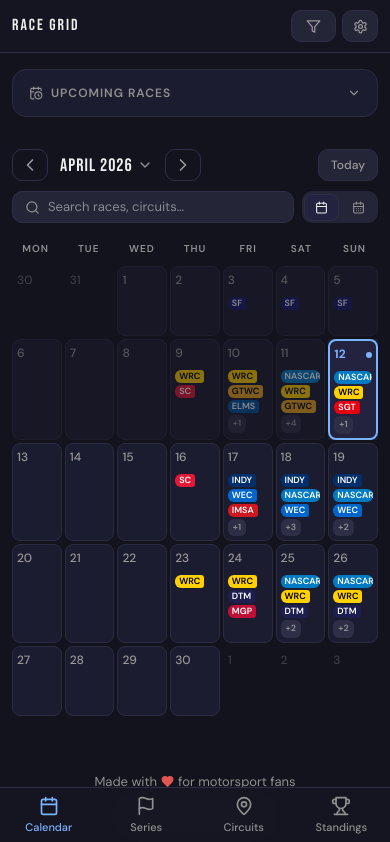
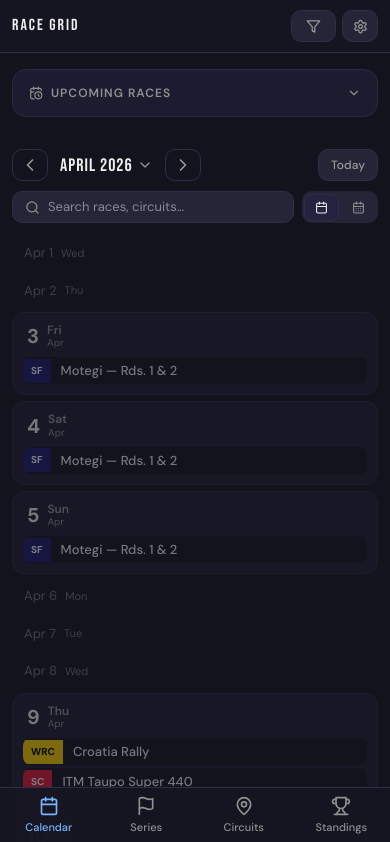
Before and after one commit to bogdankf1/race-grid, a Next.js app: page / in a window 390 px wide. Shown: the top 842 px of the page. Built offline with nearby package versions, Linux system fonts and the light colour scheme.

Commit message:
Introduce mobile-friendly event list: add `MobileEventList` component and integrate into `CalendarGrid` with responsive styles adjustments.

```diff
--- a/src/components/CalendarGrid.tsx
+++ b/src/components/CalendarGrid.tsx
@@ -1,6 +1,6 @@
 'use client'
 
-import { useMemo, useState, useRef } from 'react'
+import { useMemo, useState, useRef, useCallback } from 'react'
 import { ChevronLeft, ChevronRight, ChevronDown, Calendar, CalendarDays } from 'lucide-react'
 import {
   startOfMonth, endOfMonth, startOfWeek, endOfWeek,
@@ -9,6 +9,7 @@ import {
   isSameMonth, isToday as isDateToday,
 } from 'date-fns'
 import { DayCell } from './DayCell'
+import { MobileEventList } from './MobileEventList'
 import { CalendarSearch } from './CalendarSearch'
 import { SwipeContainer } from './SwipeContainer'
 import { MonthYearPicker } from './MonthYearPicker'
@@ -64,6 +65,7 @@ export function CalendarGrid({
 }: CalendarGridProps) {
   const [pickerOpen, setPickerOpen] = useState(false)
   const monthLabelRef = useRef<HTMLButtonElement>(null)
+  const mobileListRef = useRef<HTMLDivElement>(null)
 
   const currentDate = useMemo(() => {
     const [year, m] = month.split('-').map(Number)
@@ -89,6 +91,18 @@ export function CalendarGrid({
   const days = viewMode === 'week' ? weekDays : monthDays
   const nextRaceDay = useMemo(() => findNextRaceDay(events), [events])
 
+  const mobileDays = useMemo(() => days.map(day => {
+    const dateStr = format(day, 'yyyy-MM-dd')
+    return {
+      dateStr,
+      day,
+      isCurrentMonth: viewMode === 'week' ? true : isSameMonth(day, currentDate),
+      isToday: isDateToday(day),
+      isNextRaceDay: dateStr === nextRaceDay,
+      isHighlighted: dateStr === highlightDate,
+    }
+  }), [days, viewMode, currentDate, nextRaceDay, highlightDate])
+
   // Navigation
   const goToPrev = () => {
     if (viewMode === 'week') {
@@ -104,12 +118,21 @@ export function CalendarGrid({
       onMonthChange(format(addMonths(currentDate, 1), 'yyyy-MM'))
     }
   }
+  const scrollMobileToToday = useCallback(() => {
+    setTimeout(() => {
+      const todayStr = format(new Date(), 'yyyy-MM-dd')
+      const el = mobileListRef.current?.querySelector(`[data-mobile-date="${todayStr}"]`) as HTMLElement | null
+      el?.scrollIntoView({ behavior: 'smooth', block: 'center' })
+    }, 50)
+  }, [])
+
   const goToToday = () => {
     if (viewMode === 'week') {
       onWeekStartChange(format(startOfWeek(new Date(), { weekStartsOn: 1 }), 'yyyy-MM-dd'))
     } else {
       onMonthChange(format(new Date(), 'yyyy-MM'))
     }
+    scrollMobileToToday()
   }
 
   // When switching modes, sync the date context
@@ -266,7 +289,8 @@ export function CalendarGrid({
         </div>
       </div>
 
-      {/* Weekday headers */}
+      {/* Desktop/tablet: weekday headers + day grid */}
+      <div className="rg-calendar-desktop">
         <div
           style={{
             display: 'grid',
@@ -294,7 +318,6 @@ export function CalendarGrid({
           ))}
         </div>
 
-      {/* Day grid — swipeable */}
         <SwipeContainer
           onSwipeLeft={goToNext}
           onSwipeRight={goToPrev}
@@ -335,5 +358,17 @@ export function CalendarGrid({
           )}
         </SwipeContainer>
       </div>
+
+      {/* Mobile: vertical event list */}
+      <div className="rg-calendar-mobile" ref={mobileListRef}>
+        <SwipeContainer
+          onSwipeLeft={goToNext}
+          onSwipeRight={goToPrev}
+          contentKey={viewMode === 'week' ? weekStart : month}
+        >
+          <MobileEventList days={mobileDays} events={events} locale={locale} />
+        </SwipeContainer>
+      </div>
+    </div>
   )
 }
--- /dev/null
+++ b/src/components/MobileEventList.tsx
@@ -0,0 +1,242 @@
+'use client'
+
+import Link from 'next/link'
+import { DaySeriesInfo } from '@/hooks/useCalendarEvents'
+import { type Locale } from '@/lib/i18n'
+
+interface MobileEventListProps {
+  days: { dateStr: string; day: Date; isCurrentMonth: boolean; isToday: boolean; isNextRaceDay: boolean; isHighlighted: boolean }[]
+  events: Map<string, DaySeriesInfo[]>
+  locale: Locale
+}
+
+function cleanEventName(name: string): string {
+  return name
+    .replace(/Grand Prix/gi, 'GP')
+    .replace(/\d+\.\s*/g, '')
+    .replace(/^NLS\s*\d+\s*[—–-]\s*/i, '')
+}
+
+function formatWeekday(date: Date, locale: Locale): string {
+  const loc = locale === 'uk' ? 'uk-UA' : 'en-US'
+  return date.toLocaleDateString(loc, { weekday: 'short' })
+}
+
+function formatMonthDay(date: Date, locale: Locale): string {
+  const loc = locale === 'uk' ? 'uk-UA' : 'en-US'
+  return date.toLocaleDateString(loc, { month: 'short', day: 'numeric' })
+}
+
+export function MobileEventList({ days, events, locale }: MobileEventListProps) {
+  const today = new Date().toISOString().slice(0, 10)
+
+  return (
+    <div style={{ display: 'flex', flexDirection: 'column', gap: 6 }}>
+      {days.filter(d => d.isCurrentMonth).map(({ dateStr, day, isToday, isNextRaceDay, isHighlighted }) => {
+        const infos = events.get(dateStr) || []
+        const isPast = !isToday && dateStr < today
+        const hasEvents = infos.length > 0
+
+        // Empty day — compact single line
+        if (!hasEvents) {
+          return (
+            <Link
+              key={dateStr}
+              href={`/day/${dateStr}`}
+              data-mobile-date={dateStr}
+              style={{
+                display: 'flex',
+                alignItems: 'center',
+                gap: 8,
+                padding: '6px 12px',
+                textDecoration: 'none',
+                color: 'inherit',
+                opacity: isPast ? 0.35 : 0.6,
+                transition: 'opacity 0.2s',
+              }}
+            >
+              <span style={{
+                fontSize: 13,
+                fontWeight: isToday ? 700 : 400,
+                color: isToday ? 'var(--rg-text)' : 'var(--rg-text3)',
+              }}>
+                {formatMonthDay(day, locale)}
+              </span>
+              <span style={{
+                fontSize: 11,
+                color: 'var(--rg-text3)',
+                fontWeight: 400,
+              }}>
+                {formatWeekday(day, locale)}
+              </span>
+              {isToday && (
+                <span style={{
+                  fontSize: 9,
+                  fontWeight: 700,
+                  textTransform: 'uppercase',
+                  letterSpacing: 0.5,
+                  color: 'var(--rg-text3)',
+                  background: 'var(--rg-elevated)',
+                  padding: '2px 6px',
+                  borderRadius: 4,
+                  border: '1px solid var(--rg-border)',
+                }}>
+                  today
+                </span>
+              )}
+            </Link>
+          )
+        }
+
+        // Day with events — card style
+        const accentColor = isNextRaceDay
+          ? 'var(--rg-link)'
+          : isHighlighted
+            ? 'var(--rg-success)'
+            : undefined
+
+        return (
+          <div
+            key={dateStr}
+            data-mobile-date={dateStr}
+            style={{
+              opacity: isPast ? 0.45 : 1,
+              transition: 'opacity 0.2s',
+              background: 'var(--rg-surface)',
+              borderRadius: 12,
+              border: `1px solid ${accentColor || 'var(--rg-card-border)'}`,
+              boxShadow: isNextRaceDay
+                ? '0 0 12px rgba(122,179,255,0.15)'
+                : isHighlighted
+                  ? '0 0 12px rgba(74,222,128,0.15)'
+                  : undefined,
+              overflow: 'hidden',
+            }}
+          >
+            {/* Date header */}
+            <Link
+              href={`/day/${dateStr}`}
+              style={{
+                display: 'flex',
+                alignItems: 'center',
+                gap: 8,
+                padding: '10px 14px 6px',
+                textDecoration: 'none',
+                color: 'inherit',
+              }}
+            >
+              <span style={{
+                fontSize: 20,
+                fontWeight: 700,
+                color: isNextRaceDay
+                  ? 'var(--rg-link)'
+                  : isToday
+                    ? 'var(--rg-text)'
+                    : 'var(--rg-text)',
+                lineHeight: 1,
+              }}>
+                {day.getDate()}
+              </span>
+              <div style={{ display: 'flex', flexDirection: 'column', gap: 0 }}>
+                <span style={{
+                  fontSize: 12,
+                  fontWeight: 600,
+                  color: isNextRaceDay ? 'var(--rg-link)' : 'var(--rg-text2)',
+                  lineHeight: 1.2,
+                }}>
+                  {formatWeekday(day, locale)}
+                </span>
+                <span style={{
+                  fontSize: 10,
+                  color: 'var(--rg-text3)',
+                  lineHeight: 1.2,
+                }}>
+                  {day.toLocaleDateString(locale === 'uk' ? 'uk-UA' : 'en-US', { month: 'short' })}
+                </span>
+              </div>
+              {isToday && (
+                <span style={{
+                  fontSize: 9,
+                  fontWeight: 700,
+                  textTransform: 'uppercase',
+                  letterSpacing: 0.5,
+                  color: 'var(--rg-text3)',
+                  background: 'var(--rg-elevated)',
+                  padding: '2px 6px',
+                  borderRadius: 4,
+                  border: '1px solid var(--rg-border)',
+                  marginLeft: 'auto',
+                }}>
+                  today
+                </span>
+              )}
+              {isNextRaceDay && !isToday && (
+                <span style={{
+                  fontSize: 9,
+                  fontWeight: 700,
+                  textTransform: 'uppercase',
+                  letterSpacing: 0.5,
+                  color: 'var(--rg-link)',
+                  marginLeft: 'auto',
+                }}>
+                  next up
+                </span>
+              )}
+            </Link>
+
+            {/* Event rows */}
+            <div style={{ display: 'flex', flexDirection: 'column', gap: 3, padding: '2px 10px 10px' }}>
+              {infos.map((info) => (
+                <Link
+                  key={info.series.id}
+                  href={`/day/${dateStr}?event=${info.eventIds[0]}`}
+                  style={{
+                    display: 'flex',
+                    alignItems: 'center',
+                    gap: 0,
+                    textDecoration: 'none',
+                    color: 'inherit',
+                    borderRadius: 8,
+                    overflow: 'hidden',
+                    background: 'var(--rg-bg)',
+                  }}
+                >
+                  <span
+                    style={{
+                      padding: '7px 8px',
+                      background: info.series.color,
+                      color: info.series.textColor,
+                      fontSize: 10,
+                      fontWeight: 700,
+                      whiteSpace: 'nowrap',
+                      flexShrink: 0,
+                      lineHeight: 1,
+                    }}
+                  >
+                    {info.series.shortName}
+                  </span>
+                  <span
+                    style={{
+                      padding: '7px 10px',
+                      color: 'var(--rg-text)',
+                      fontSize: 13,
+                      fontWeight: 500,
+                      overflow: 'hidden',
+                      textOverflow: 'ellipsis',
+                      whiteSpace: 'nowrap',
+                      minWidth: 0,
+                      flex: 1,
+                      lineHeight: 1,
+                    }}
+                  >
+                    {cleanEventName(info.eventNames[0])}
+                  </span>
+                </Link>
+              ))}
+            </div>
+          </div>
+        )
+      })}
+    </div>
+  )
+}
--- a/src/hooks/useCalendarEvents.ts
+++ b/src/hooks/useCalendarEvents.ts
@@ -8,6 +8,7 @@ import { ALL_SERIES } from '@/data/series-registry'
 export interface DaySeriesInfo {
   series: SeriesConfig
   eventNames: string[]
+  eventIds: string[]
 }
 
 export function buildEventMap(
@@ -22,27 +23,28 @@ export function buildEventMap(
 
   for (const series of selectedSeries) {
     for (const event of series.events) {
-      const seriesDateEvents = new Map<string, string>()
+      const seriesDateEvents = new Map<string, { name: string; id: string }>()
 
       for (const session of event.sessions) {
         if (visibleSessionTypes && !visibleSessionTypes.includes(session.type)) continue
         const localDate = getLocalDate(session.startUtc, timezone)
         if (dateFilter(localDate)) {
           if (!seriesDateEvents.has(localDate)) {
-            seriesDateEvents.set(localDate, event.name)
+            seriesDateEvents.set(localDate, { name: event.name, id: event.id })
           }
         }
       }
 
-      for (const [date, eventName] of seriesDateEvents) {
+      for (const [date, { name: eventName, id: eventId }] of seriesDateEvents) {
         const existing = map.get(date) || []
         const seriesEntry = existing.find(e => e.series.id === series.id)
         if (seriesEntry) {
           if (!seriesEntry.eventNames.includes(eventName)) {
             seriesEntry.eventNames.push(eventName)
+            seriesEntry.eventIds.push(eventId)
           }
         } else {
-          existing.push({ series, eventNames: [eventName] })
+          existing.push({ series, eventNames: [eventName], eventIds: [eventId] })
           map.set(date, existing)
         }
       }
--- a/src/styles/globals.css
+++ b/src/styles/globals.css
@@ -272,8 +272,13 @@ button:disabled:active {
   .rg-event-name { font-size: 18px; }
 }
 
+/* Mobile event list — hidden by default, shown on mobile */
+.rg-calendar-mobile { display: none; }
+
 /* ── Mobile (≤640) ── */
 @media (max-width: 640px) {
+  .rg-calendar-desktop { display: none !important; }
+  .rg-calendar-mobile { display: block !important; }
   :root {
     --rg-control-h: 32px;
   }
```
Lines whose indentation alone changed are shown as unchanged.
